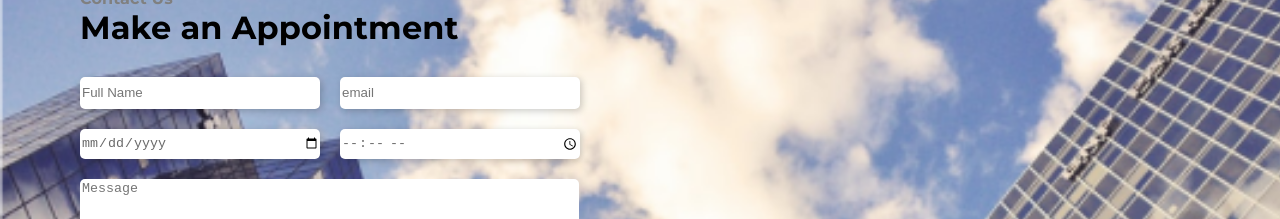
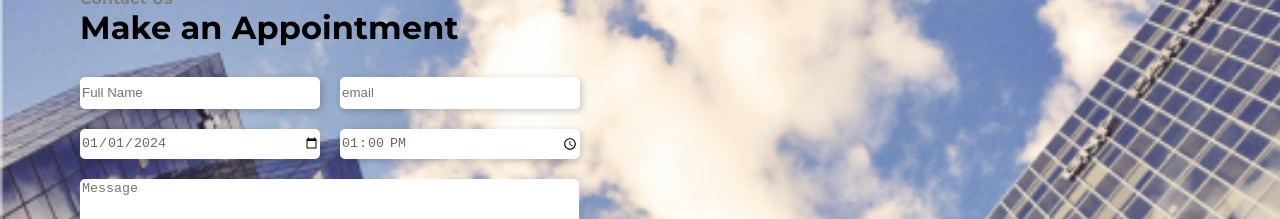
Before and after one commit to Uzumaki4303/FinancialSite_react, a React (Create React App) app: page / in a window 1280 px wide. Shown: the part 3940-4159 px from the top of the page. Built offline with nearby package versions, Linux system fonts and the light colour scheme.

Commit message:
Update Register_form.js

```diff
--- a/src/components/Register_form.js
+++ b/src/components/Register_form.js
@@ -13,8 +13,8 @@ export default function Register_form() {
             <div className='registration-form'>
               <input className='form-input' type="text" placeholder='Full Name' required/>
               <input className='form-input' type='email' placeholder='email' required/>
-              <input className='form-input' type='date' placeholder='Select Date' required/>
-              <input className='form-input' type='time' defaultValue='04:00 AM' placeholder='Select Time' required/>
+              <input className='form-input' type='date' defaultValue={"2024-01-01"} required/>
+              <input className='form-input' type='time' defaultValue={"13:00"} required/>
             </div>
               <textarea rows="5" cols="50" placeholder='Message'></textarea>
               <button className='form-btn1' type="submit">Book Appointment</button>
```
